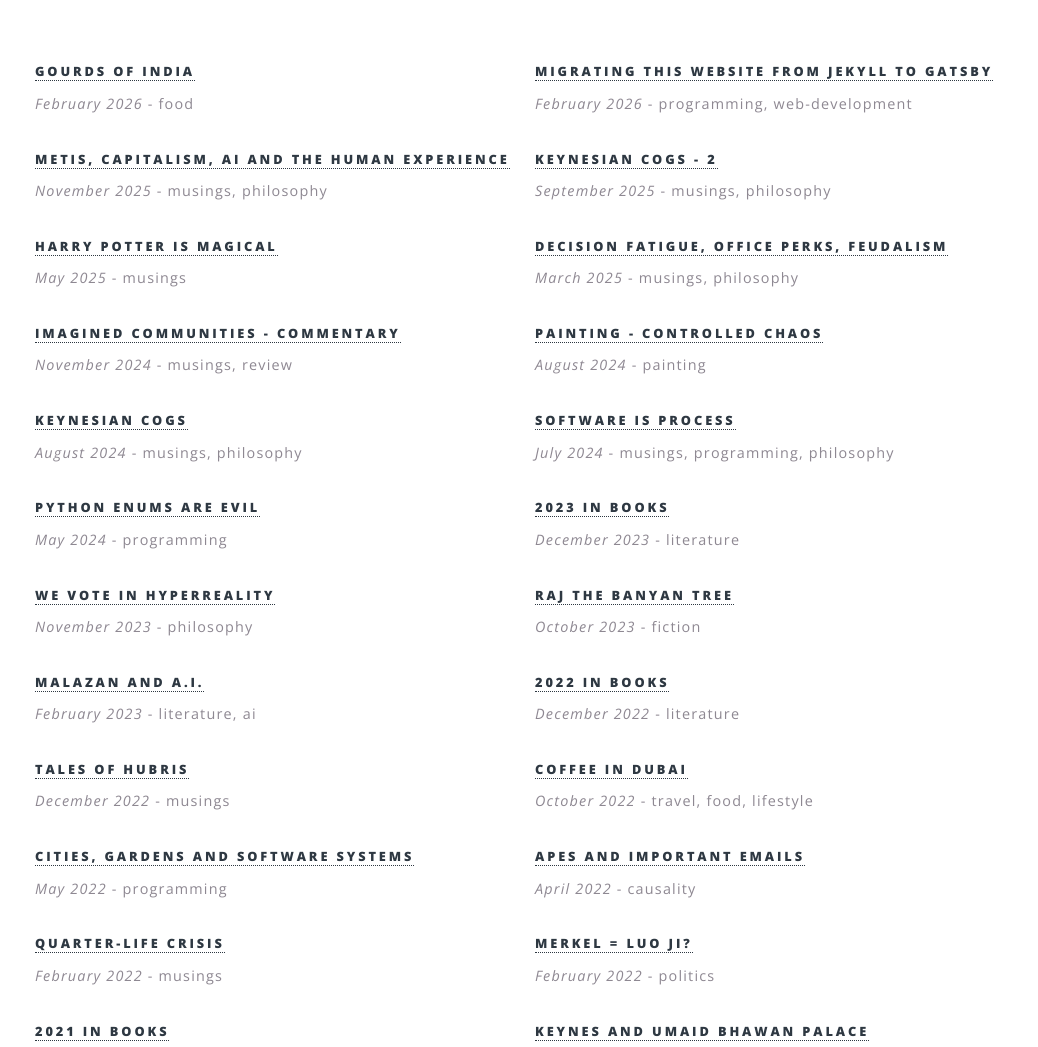
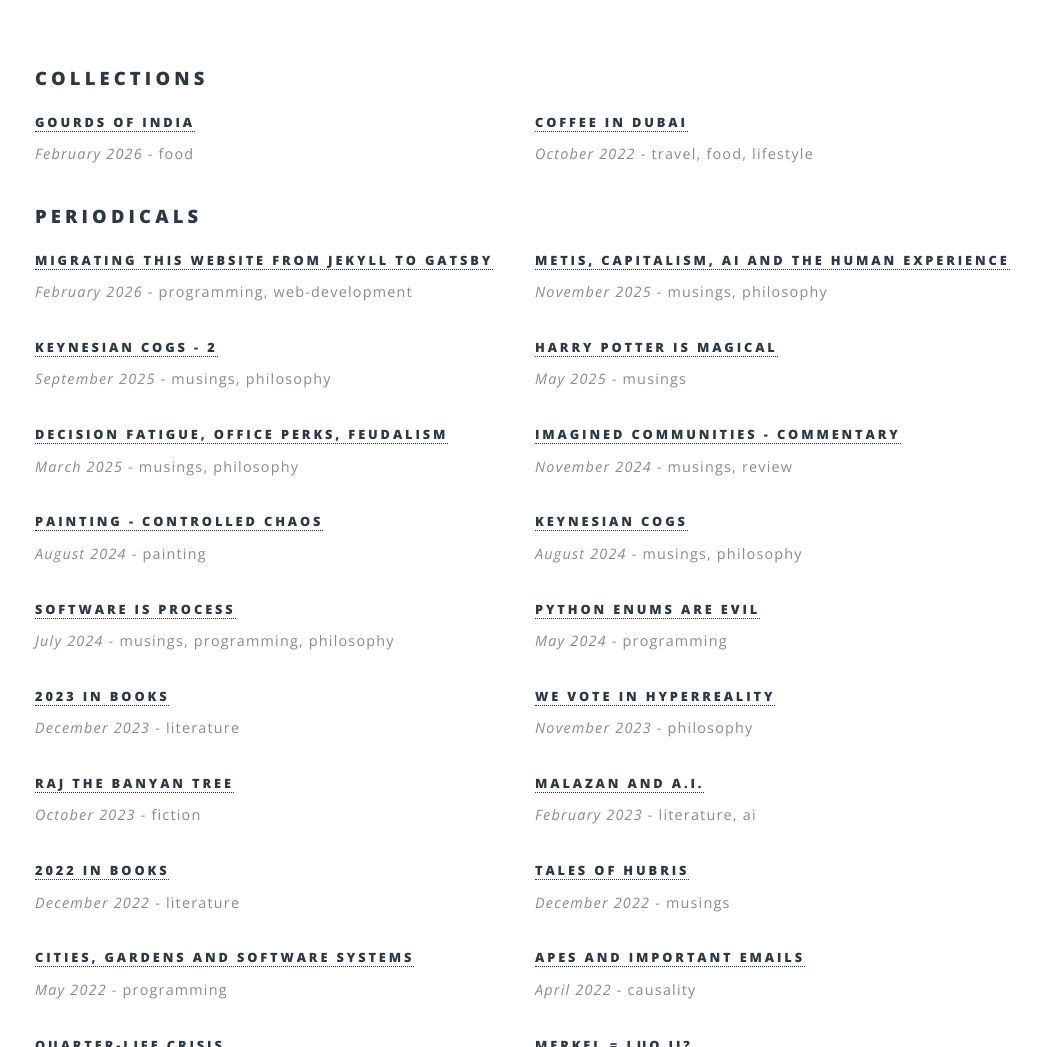
Before and after one commit to cheekujodhpur/website, a Gatsby site: page /blog in a window 1280 px wide. Shown: the part 427-1474 px from the top of the page, without its empty margins (117-1155 px from the left). Built offline with nearby package versions, Linux system fonts and the light colour scheme; Gatsby itself is replaced by a stand-in of ours.

Commit message:
Split collections

```diff
--- a/content/blog/coffeeindubai.md
+++ b/content/blog/coffeeindubai.md
@@ -6,6 +6,7 @@ categories:
   - travel
   - food
   - lifestyle
+collection: true
 ---
 
 <link rel="stylesheet" href="https://cdn.datatables.net/1.10.8/css/jquery.dataTables.min.css" />
--- a/content/blog/gourds-of-india.md
+++ b/content/blog/gourds-of-india.md
@@ -5,6 +5,7 @@ date: 2026-02-28T12:00:00.000Z
 categories:
   - food
 subtitle: Rediscovering the humble gourd, one recipe at a time
+collection: true
 ---
 
 What makes our palate? We grow up in different cultures.
--- a/src/pages/blog.jsx
+++ b/src/pages/blog.jsx
@@ -94,21 +94,7 @@ const Grid = styled.div`
   }
 `;
 
-const BlogPage = ({ data }) => {
-  const posts = data.allMarkdownRemark.nodes;
-
-  return (
-    <Layout>
-      <SEO title="Blog" pathname="/blog/" />
-      <article id="main">
-        <MainHeader>
-          <h2>Blog</h2>
-          <p>Heart poured out</p>
-        </MainHeader>
-
-        <ContentWrapper className="wrapper style5">
-          <div className="inner">
-            <section>
+const PostGrid = ({ posts }) => (
   <Grid className="row">
     {posts.map((post) => {
       const url = post.frontmatter.exturl || post.fields.slug;
@@ -136,6 +122,33 @@ const BlogPage = ({ data }) => {
       );
     })}
   </Grid>
+);
+
+const BlogPage = ({ data }) => {
+  const allPosts = data.allMarkdownRemark.nodes;
+  const collections = allPosts.filter((p) => p.frontmatter.collection);
+  const periodicals = allPosts.filter((p) => !p.frontmatter.collection);
+
+  return (
+    <Layout>
+      <SEO title="Blog" pathname="/blog/" />
+      <article id="main">
+        <MainHeader>
+          <h2>Blog</h2>
+          <p>Heart poured out</p>
+        </MainHeader>
+
+        <ContentWrapper className="wrapper style5">
+          <div className="inner">
+            {collections.length > 0 && (
+              <section>
+                <h3>Collections</h3>
+                <PostGrid posts={collections} />
+              </section>
+            )}
+            <section>
+              <h3>Periodicals</h3>
+              <PostGrid posts={periodicals} />
             </section>
           </div>
         </ContentWrapper>
@@ -160,6 +173,7 @@ export const query = graphql`
           formattedDate: date(formatString: "MMMM YYYY")
           categories
           exturl
+          collection
         }
       }
     }
```
Also changed, not shown: src/templates/blog-post.jsx (+21 -2 lines). Lines whose indentation alone changed are shown as unchanged.
